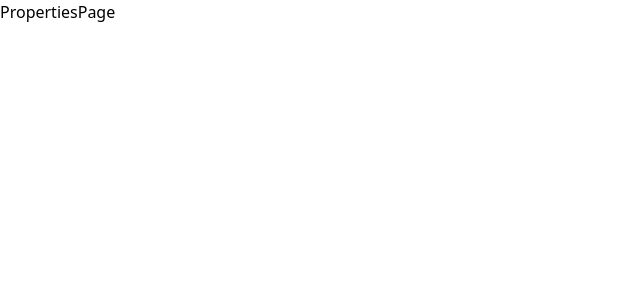
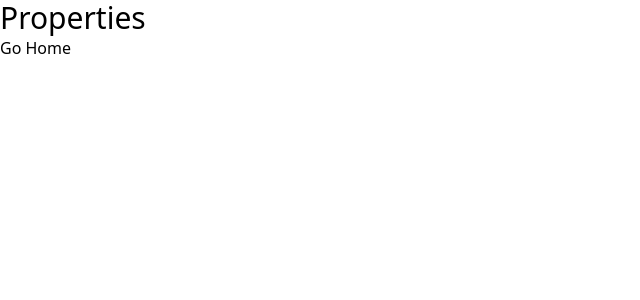
Before and after one commit to josuerushanika/property-rental, a Next.js app: page /properties in a window 1280 px wide. Shown: the top 300 px of the page, without its empty margins (0-640 px from the left). Built offline with nearby package versions, Linux system fonts and the light colour scheme.

Commit message:
Update files

```diff
--- a/app/page.jsx
+++ b/app/page.jsx
@@ -1,4 +1,5 @@
 import React from "react";
+import Link from "next/link";
 
 const HomePage = () => {
   return (
@@ -6,7 +7,7 @@
       <div>
         <h1 className="text-3xl"> Welcome </h1>
       </div>
-      <a href="/properties"> Show Properties </a>
+      <Link href="/properties"> Show Properties </Link>
     </>
   );
 };
--- a/app/properties/page.jsx
+++ b/app/properties/page.jsx
@@ -1,8 +1,14 @@
 import React from 'react'
+import Link from 'next/link'
 
 const PropertiesPage = () => {
   return (
-    <div>PropertiesPage</div>
+    <div>
+      <div>
+        <h1 className="text-3xl">Properties</h1>
+      </div>
+      <Link href="/"> Go Home </Link>
+    </div>
   )
 }
 
```
